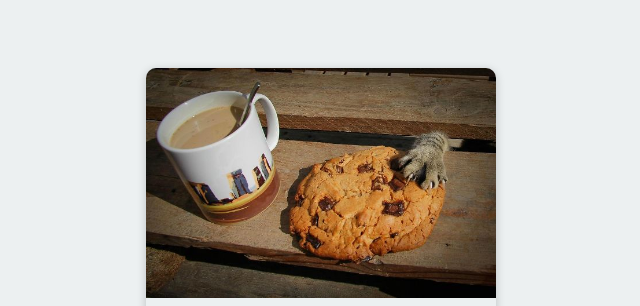
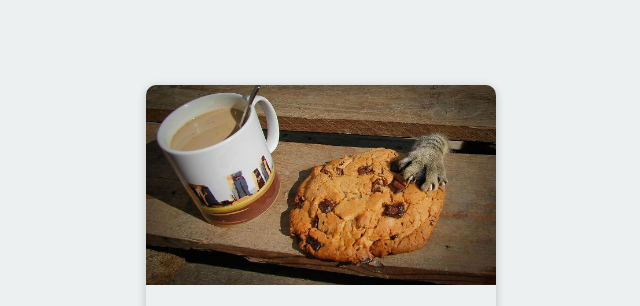
Before and after one commit to Andreas-Ziegler22/Content-Placeholder, a plain HTML site: page index.html in a window 1280 px wide. Shown: the top 306 px of the page, without its empty margins (319-959 px from the left). Drawn offline with Linux system fonts and the light colour scheme.

Commit message:
card header

```diff
--- a/style.css
+++ b/style.css
@@ -25,3 +25,11 @@ img {
   overflow: hidden;
   width: 350px;
 }
+.card-header {
+  height: 200px;
+}
+.card-header img {
+  object-fit: cover;
+  height: 100%;
+  width: 100%;
+}
```
